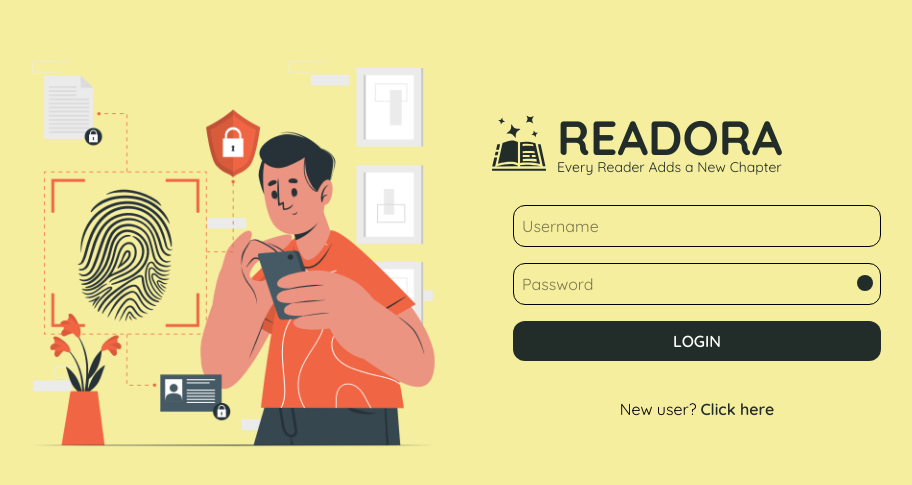
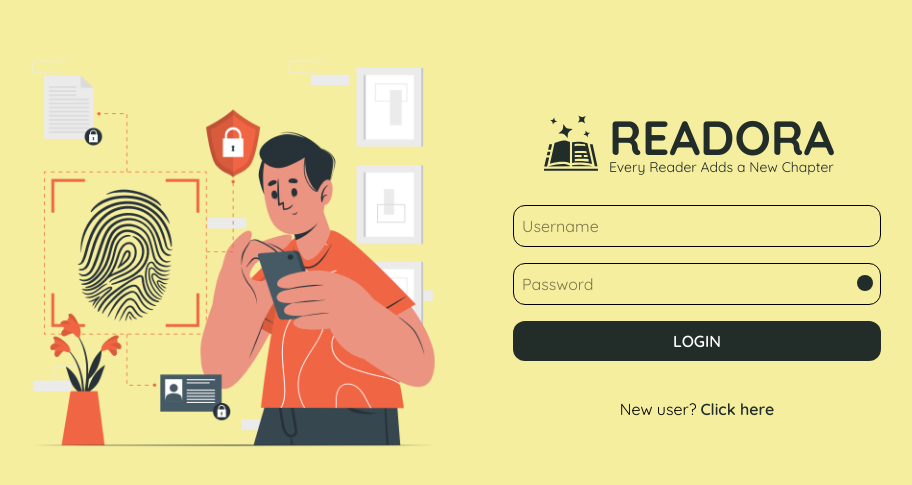
Before and after one commit to gaurav1-9/readora-BookExchange-SocialMedia, a React (Vite) app in the folder readora-Client/: page /login in a window 1280 px wide. Shown: the part 141-626 px from the top of the page, without its empty margins (167-1079 px from the left). Built offline with nearby package versions, Linux system fonts and the light colour scheme; no server answers.

Commit message:
logo placement adjusted

```diff
--- a/readora-Client/src/Components/Authentication/Auth.jsx
+++ b/readora-Client/src/Components/Authentication/Auth.jsx
@@ -12,7 +12,7 @@ const Auth = () => {
                 <img src="/Fingerprint-cuate.png" alt="AuthImg" className='w-3/4'/>
             </div>
             <div className="h-3/4 flex flex-2 flex-col justify-center items-start">
-                <div className="mb-4">
+                <div className="mb-4 ml-13">
                     <Logo />
                 </div>
                 <Routes>
```
